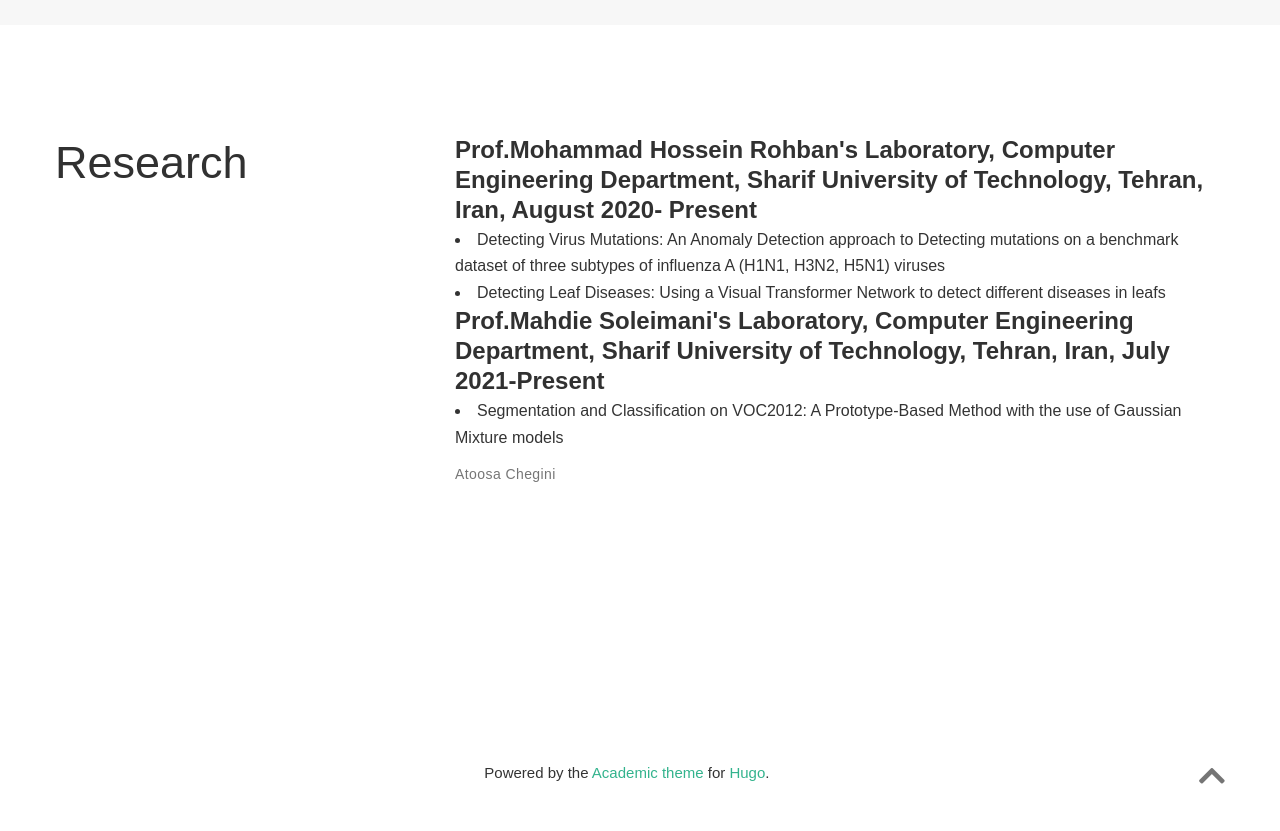
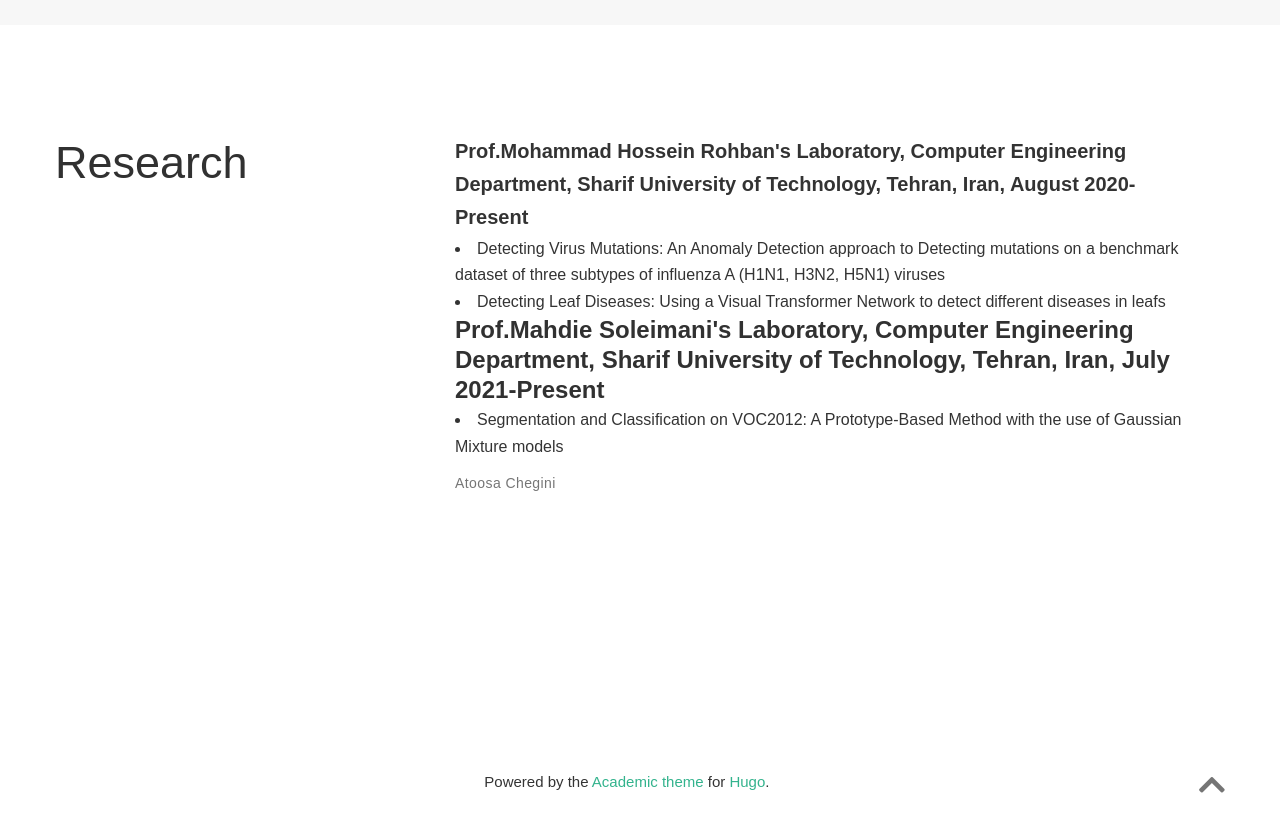
Before and after one commit to atoosachegini/atoosachegini.github.io, a plain HTML site: page index.html in a window 1280 px wide. Shown: the part 1260-2091 px from the top of the page. Drawn offline with Linux system fonts and the light colour scheme; a web font is replaced by a local one.

Commit message:
update research 3

```diff
--- a/index.html
+++ b/index.html
@@ -1374,9 +1374,9 @@
         <div class="media stream-item" itemscope itemtype="http://schema.org/ScholarlyArticle">
         <div class="media-body">
 
-            <h5 class="article-title mb-0 mt-0" itemprop="name">
-            Prof.Mohammad Hossein Rohban's Laboratory, Computer Engineering Department, Sharif University of Technology, Tehran, Iran, August 2020- Present
-            </h5>
+
+            <b>Prof.Mohammad Hossein Rohban's Laboratory, Computer Engineering Department, Sharif University of Technology, Tehran, Iran, August 2020- Present
+            </b>
 
 
             <div class="article-style" itemprop="articleBody">
```
